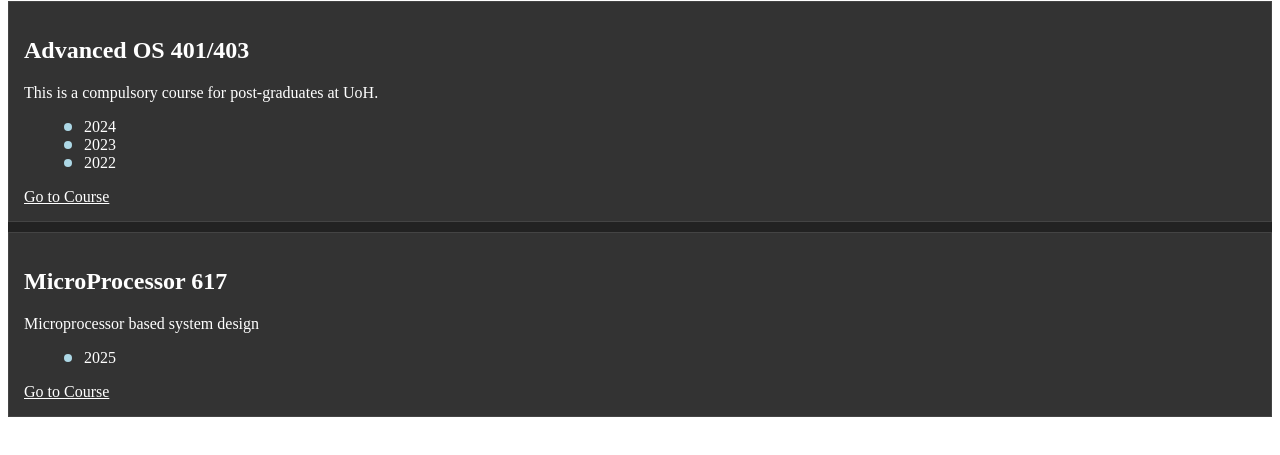
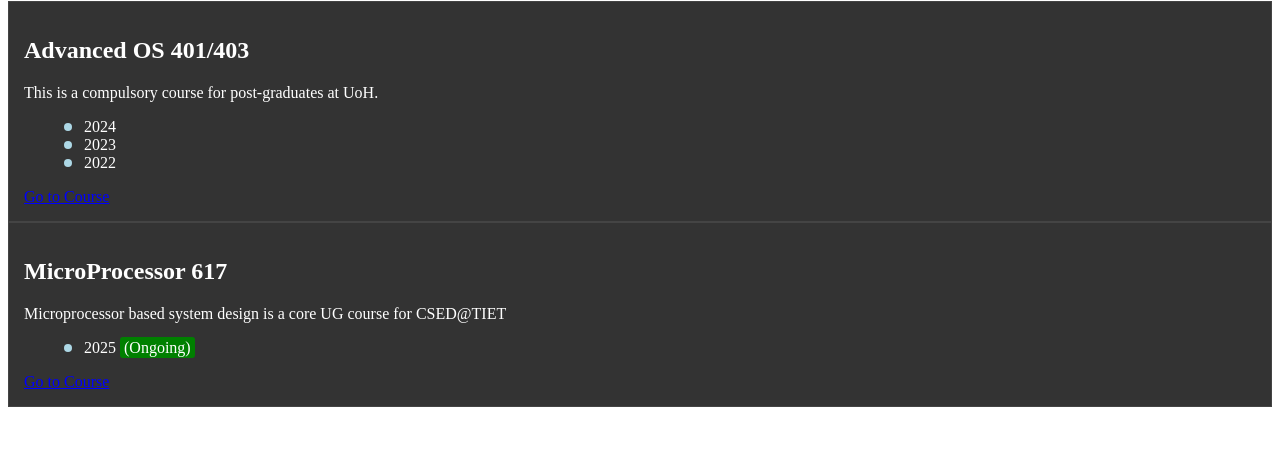
Before and after one commit to suchat-subho/course, a plain HTML site: page index.html in a window 1280 px wide. Shown: the part 79-534 px from the top of the page. Drawn offline with Linux system fonts and the light colour scheme.

Commit message:
modified:   index.html 	modified:   style.css

```diff
--- a/index.html
+++ b/index.html
@@ -18,13 +18,15 @@
             </ul>
             <a href="https://subhrendu1987.github.io/course/AOS/">Go to Course</a>
         </div>
+    </div>
         <!---------------------------------------------------------->
+    <div class="keep-container">
         <!--- Replicate the following block to add new courses --->
         <div class="course-note">
             <h2>MicroProcessor 617</h2>
-            <p>Microprocessor based system design</p>
+            <p>Microprocessor based system design is a core UG course for CSED@TIET</p>
             <ul class="course-list">
-                <li>2025</li>
+                <li>2025 <span class="highlight">(Ongoing)</span></li>
             </ul>
             <a href="https://subhrendu1987.github.io/course/microp/">Go to Course</a>
         </div>
--- a/style.css
+++ b/style.css
@@ -1,3 +1,9 @@
+.highlight {
+    background-color: green;
+    color: white;
+    padding: 2px 4px;
+    border-radius: 3px;
+}
 .keep-container {
     display: flex;
     flex-wrap: wrap;
@@ -34,7 +40,7 @@
 }
 
 a {
-    color: white; /* Unvisited link color */
+    color: blue; /* Unvisited link color */
 }
 
 a:visited {
```
